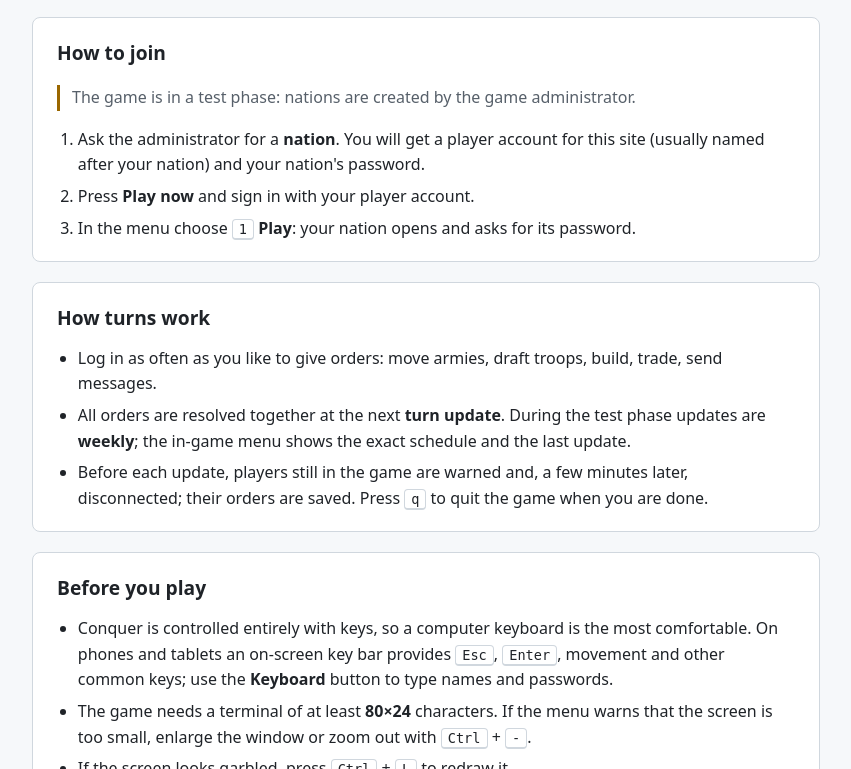
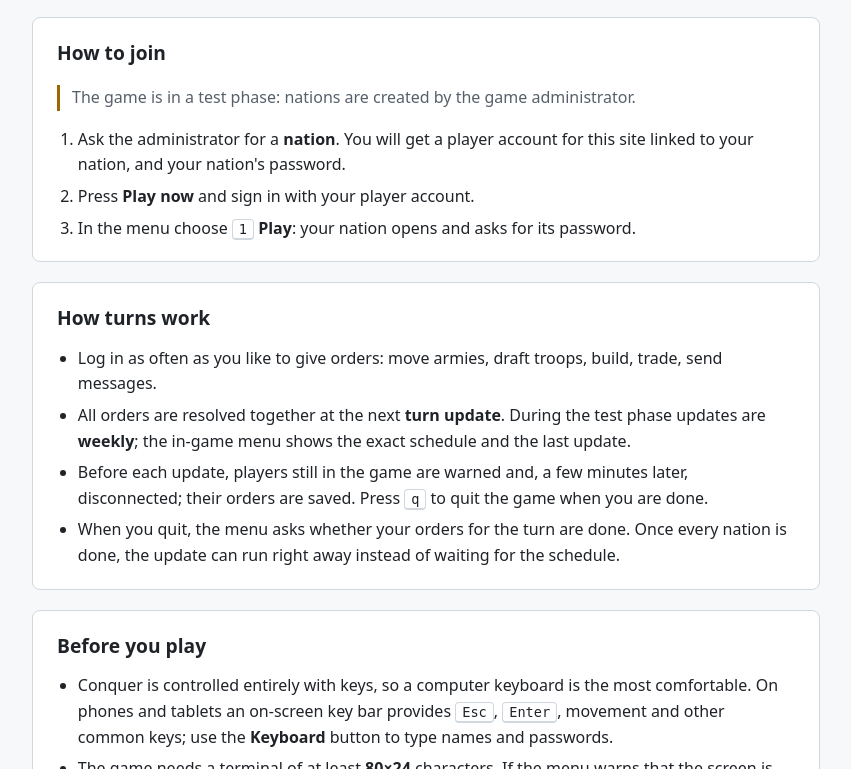
Before and after one commit to vejeta/conquer-web, a plain HTML site: page web/index.html in a window 1280 px wide. Shown: the part 462-1231 px from the top of the page, without its empty margins (214-1065 px from the left). Drawn offline with Linux system fonts and the light colour scheme; no server answers.

Commit message:
Run the turn update early once every nation is done
With weekly turns, players who finish their orders early have to wait
for the schedule. When a player quits the game, the menu now asks
whether their orders are done (option 6 changes it later); the banner
and the landing page show how many nations are done. Once every nation
assigned to a player account is done, the menu starts the update right
away, and the schedule stays as the deadline.

conquer-ready keeps the marks in lib/.ready, tagged with the turn so
old marks never count; conquer-turn --if-ready re-checks them under the
update lock, so players finishing at the same time run one update.
TURN_EARLY=off keeps the count without early updates.

```diff
--- a/docker-compose.local.yml
+++ b/docker-compose.local.yml
@@ -22,6 +22,7 @@ services:
       - TURN_GRACE_MINUTES=${TURN_GRACE_MINUTES:-5}
       - TURN_BACKUPS=${TURN_BACKUPS:-10}
       - TURN_WEBHOOK_URL=${TURN_WEBHOOK_URL:-}
+      - TURN_EARLY=${TURN_EARLY:-on}
       - ADMIN_CONTACT=${ADMIN_CONTACT:-}
     volumes:
       # Live world data: persists across rebuilds, seeded on first start
--- a/docker-compose.vps.yml
+++ b/docker-compose.vps.yml
@@ -25,6 +25,7 @@ services:
       - TURN_GRACE_MINUTES=${TURN_GRACE_MINUTES:-5}
       - TURN_BACKUPS=${TURN_BACKUPS:-10}
       - TURN_WEBHOOK_URL=${TURN_WEBHOOK_URL:-}
+      - TURN_EARLY=${TURN_EARLY:-on}
       - ADMIN_CONTACT=${ADMIN_CONTACT:-}
     volumes:
       # Live world data: persists across rebuilds, seeded on first start
--- a/web/index.html
+++ b/web/index.html
@@ -135,6 +135,7 @@ SPDX-License-Identifier: GPL-3.0-or-later
       <div class="fact"><div class="label" data-i18n="l_season">Season</div><div class="value" id="status-season"></div></div>
       <div class="fact"><div class="label" data-i18n="l_last">Last update</div><div class="value" id="status-last"></div></div>
       <div class="fact"><div class="label" data-i18n="l_schedule">Turn schedule</div><div class="value" id="status-schedule"></div></div>
+      <div class="fact" id="status-ready-box" hidden><div class="label" data-i18n="l_ready">Orders done</div><div class="value" id="status-ready"></div><div class="countdown" id="status-ready-note"></div></div>
       <div class="fact" id="status-next-box" hidden><div class="label" data-i18n="l_next">Next update</div><div class="value" id="status-next"></div><div class="countdown" id="status-countdown"></div></div>
     </div>
     <div class="table-wrap">
@@ -162,7 +163,7 @@ SPDX-License-Identifier: GPL-3.0-or-later
     <p class="note" data-i18n="note_join">The game is in a test phase: nations are created by the game administrator.</p>
     <ol>
       <li data-i18n="join1">Ask the administrator for a <strong>nation</strong>. You will get a player account for this site
-        (usually named after your nation) and your nation's password.</li>
+        linked to your nation, and your nation's password.</li>
       <li data-i18n="join2">Press <strong>Play now</strong> and sign in with your player account.</li>
       <li data-i18n="join3">In the menu choose <kbd>1</kbd> <strong>Play</strong>: your nation opens and asks for its password.</li>
     </ol>
@@ -176,6 +177,8 @@ SPDX-License-Identifier: GPL-3.0-or-later
         updates are <strong>weekly</strong>; the in-game menu shows the exact schedule and the last update.</li>
       <li data-i18n="turns3">Before each update, players still in the game are warned and, a few minutes later,
         disconnected; their orders are saved. Press <kbd>q</kbd> to quit the game when you are done.</li>
+      <li data-i18n="turns4">When you quit, the menu asks whether your orders for the turn are done. Once every
+        nation is done, the update can run right away instead of waiting for the schedule.</li>
     </ul>
   </section>
 
@@ -232,7 +235,7 @@ SPDX-License-Identifier: GPL-3.0-or-later
     hint: 'Primero se te pedirá tu cuenta de jugador.',
     h_current: 'Partida actual',
     l_turn: 'Turno', l_season: 'Estación', l_last: 'Última actualización',
-    l_schedule: 'Calendario de turnos', l_next: 'Próxima actualización',
+    l_schedule: 'Calendario de turnos', l_next: 'Próxima actualización', l_ready: 'Órdenes listas',
     th_nation: 'Nación', th_race: 'Raza', th_class: 'Clase', th_alignment: 'Alineamiento', th_score: 'Puntos',
     h_news: 'Noticias del mundo',
     h_what: '¿Qué es Conquer?',
@@ -242,7 +245,7 @@ SPDX-License-Identifier: GPL-3.0-or-later
     h_join: 'Cómo unirse',
     note_join: 'El juego está en fase de pruebas: las naciones las crea el administrador del juego.',
     join1: 'Pide una <strong>nación</strong> al administrador. Recibirás una cuenta de jugador para este sitio ' +
-      '(normalmente con el nombre de tu nación) y la contraseña de tu nación.',
+      'vinculada a tu nación y la contraseña de tu nación.',
     join2: 'Pulsa <strong>Jugar</strong> e inicia sesión con tu cuenta de jugador.',
     join3: 'En el menú elige <kbd>1</kbd> <strong>Play</strong>: se abre tu nación y te pide su contraseña.',
     h_turns: 'Cómo funcionan los turnos',
@@ -251,6 +254,8 @@ SPDX-License-Identifier: GPL-3.0-or-later
       'de pruebas las actualizaciones son <strong>semanales</strong>; el menú del juego muestra el calendario exacto y la última actualización.',
     turns3: 'Antes de cada actualización se avisa a quien siga jugando y, unos minutos después, se le desconecta; ' +
       'sus órdenes se guardan. Pulsa <kbd>q</kbd> para salir del juego cuando termines.',
+    turns4: 'Al salir, el menú te pregunta si tus órdenes del turno están listas. Cuando todas las naciones lo están, ' +
+      'la actualización puede hacerse en ese momento sin esperar al calendario.',
     h_before: 'Antes de jugar',
     before1: 'Conquer se controla solo con el teclado, así que lo más cómodo es un ordenador. En móviles y tabletas hay una ' +
       'barra de teclas en pantalla con <kbd>Esc</kbd>, <kbd>Enter</kbd>, movimiento y otras teclas habituales; usa el botón ' +
@@ -274,11 +279,13 @@ SPDX-License-Identifier: GPL-3.0-or-later
     en: {
       turn: 'Turn ', more: function (n) { return '… and ' + n + ' more (read the newspaper in the game)'; },
       notYet: 'not yet', byAdmin: 'set by the administrator', now: 'updating now', inTime: 'in ',
+      ready: function (d, t) { return d + ' of ' + t + ' nations'; }, early: 'turn runs when all are done',
       failed: function (t) { return 'The last turn update did not run (' + t + '). The administrator has been notified; orders are kept for the next update.'; }
     },
     es: {
       turn: 'Turno ', more: function (n) { return '… y ' + n + ' más (lee el periódico en el juego)'; },
       notYet: 'todavía no', byAdmin: 'lo fija el administrador', now: 'actualizando', inTime: 'dentro de ',
+      ready: function (d, t) { return d + ' de ' + t + ' naciones'; }, early: 'el turno avanza cuando todas estén listas',
       failed: function (t) { return 'La última actualización de turno no se hizo (' + t + '). Se ha avisado al administrador; las órdenes se conservan para la próxima.'; }
     }
   };
@@ -373,6 +380,12 @@ SPDX-License-Identifier: GPL-3.0-or-later
       tickTimer = setInterval(tick, 30000);
       document.getElementById('status-next-box').hidden = false;
     }
+    var r = d.ready;
+    document.getElementById('status-ready-box').hidden = !r;
+    if (r) {
+      set('status-ready', m.ready(r.done, r.total));
+      set('status-ready-note', r.early ? m.early : '');
+    }
     renderNews(d.news || []);
     var ts = d.turn_state || {};
     var w = document.getElementById('status-warning');
```
Also changed, not shown: .github/workflows/ci.yml, README.md, 9 other files.
